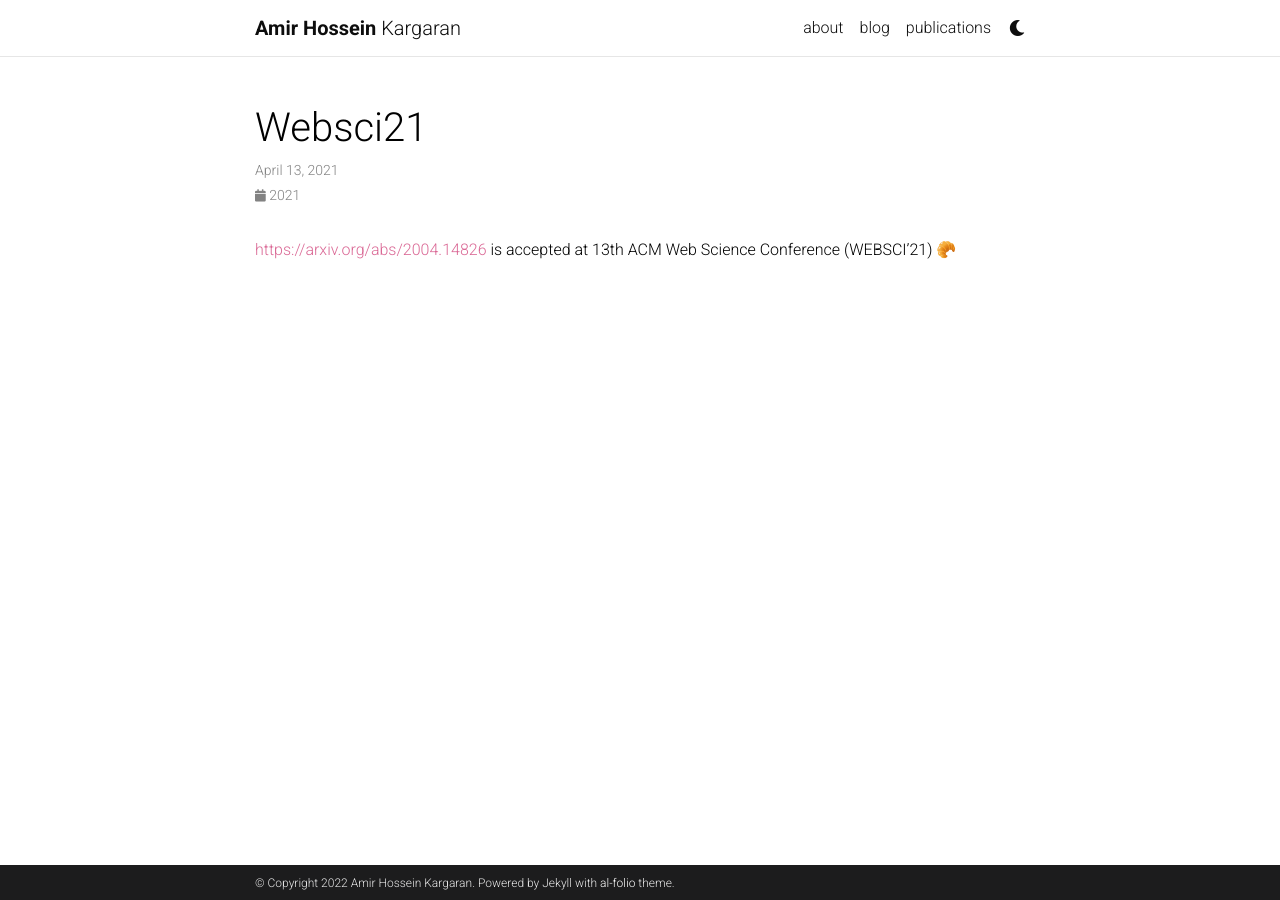
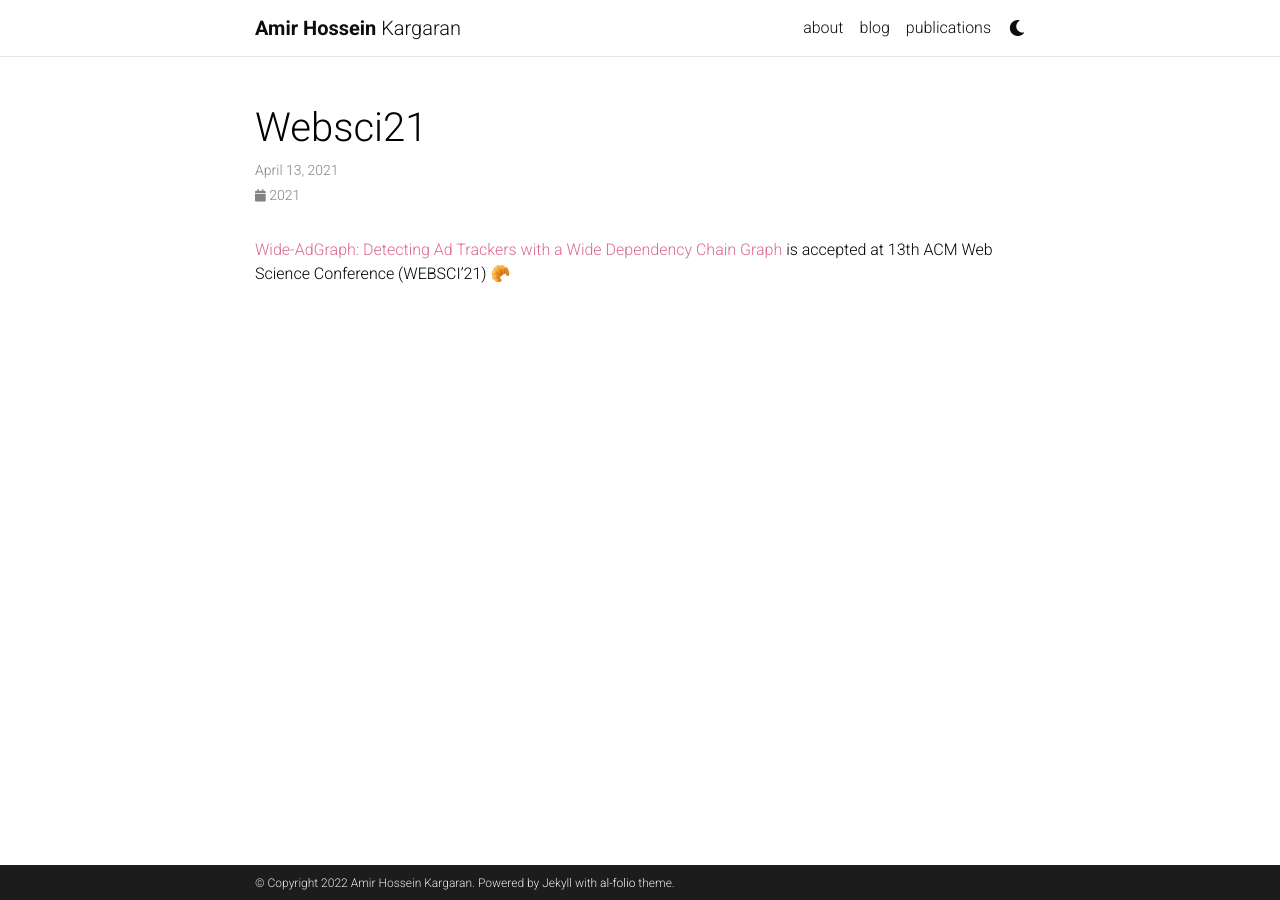
Before and after one commit to kargaranamir/kargaranamir.github.io, a Jekyll site: the page built from _news/websci21.md, in a window 1280 px wide. Built offline with Jekyll 4.4.1, drawn with Linux system fonts in a browser that asks for light colours; comment, search, counter and statistics services are not loaded; a style sheet for code colours, icons or effects is not loaded.

Commit message:
fix :bug: news links

```diff
--- a/_news/websci21.md
+++ b/_news/websci21.md
@@ -4,4 +4,4 @@ date: 2021-04-13
 inline: true
 ---
 
-[https://arxiv.org/abs/2004.14826](Wide-AdGraph: Detecting Ad Trackers with a Wide Dependency Chain Graph) is accepted at 13th ACM Web Science Conference (WEBSCI'21) 🥐
+[Wide-AdGraph: Detecting Ad Trackers with a Wide Dependency Chain Graph](https://arxiv.org/abs/2004.14826) is accepted at 13th ACM Web Science Conference (WEBSCI'21) 🥐
```
Also changed, not shown: _news/adchem21.md (+1 -1 lines), _news/start-aalto-2021.md (+1 -1 lines), _news/start-aalto-2022.md (+1 -1 lines), _news/talk-eyeo.md (+1 -1 lines).
